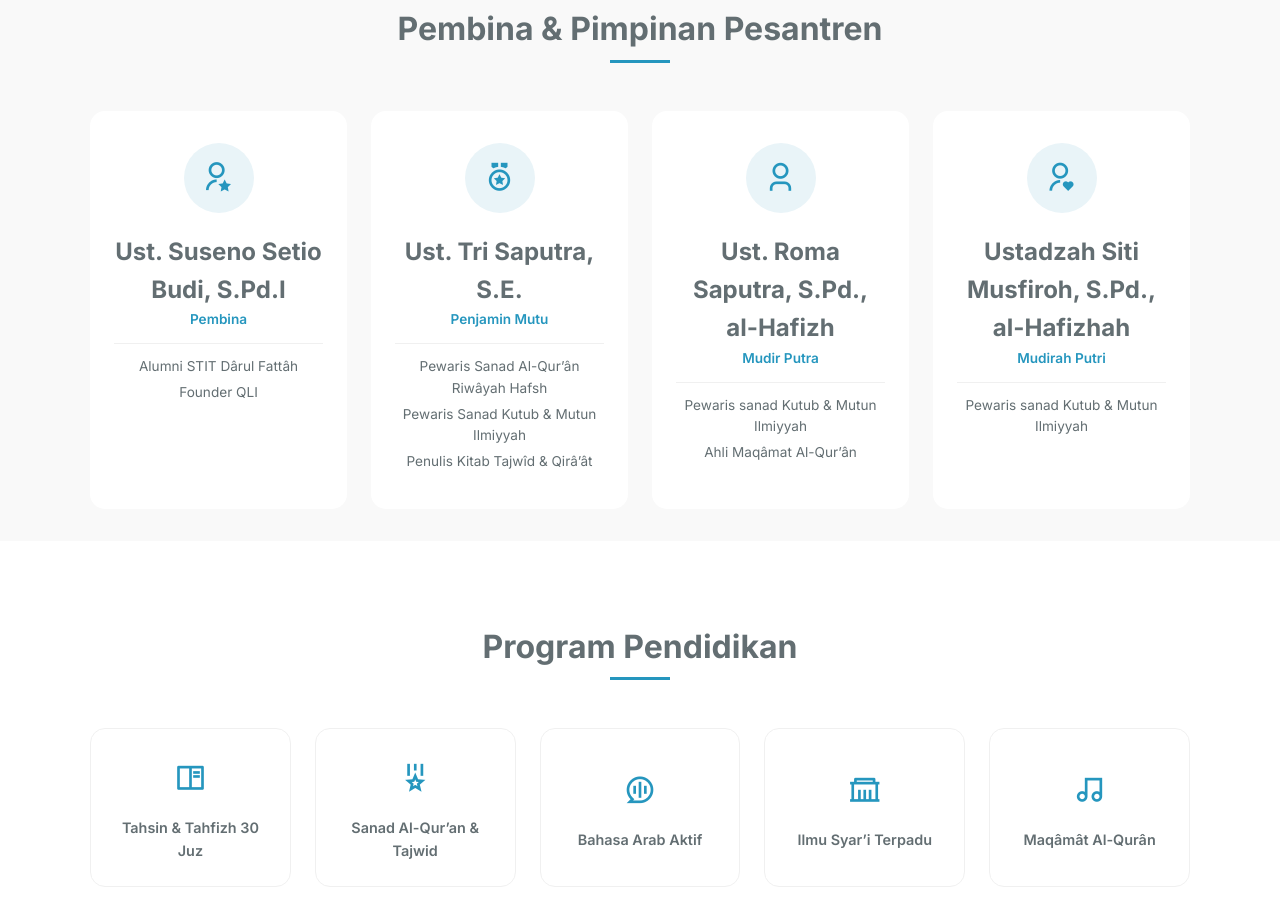
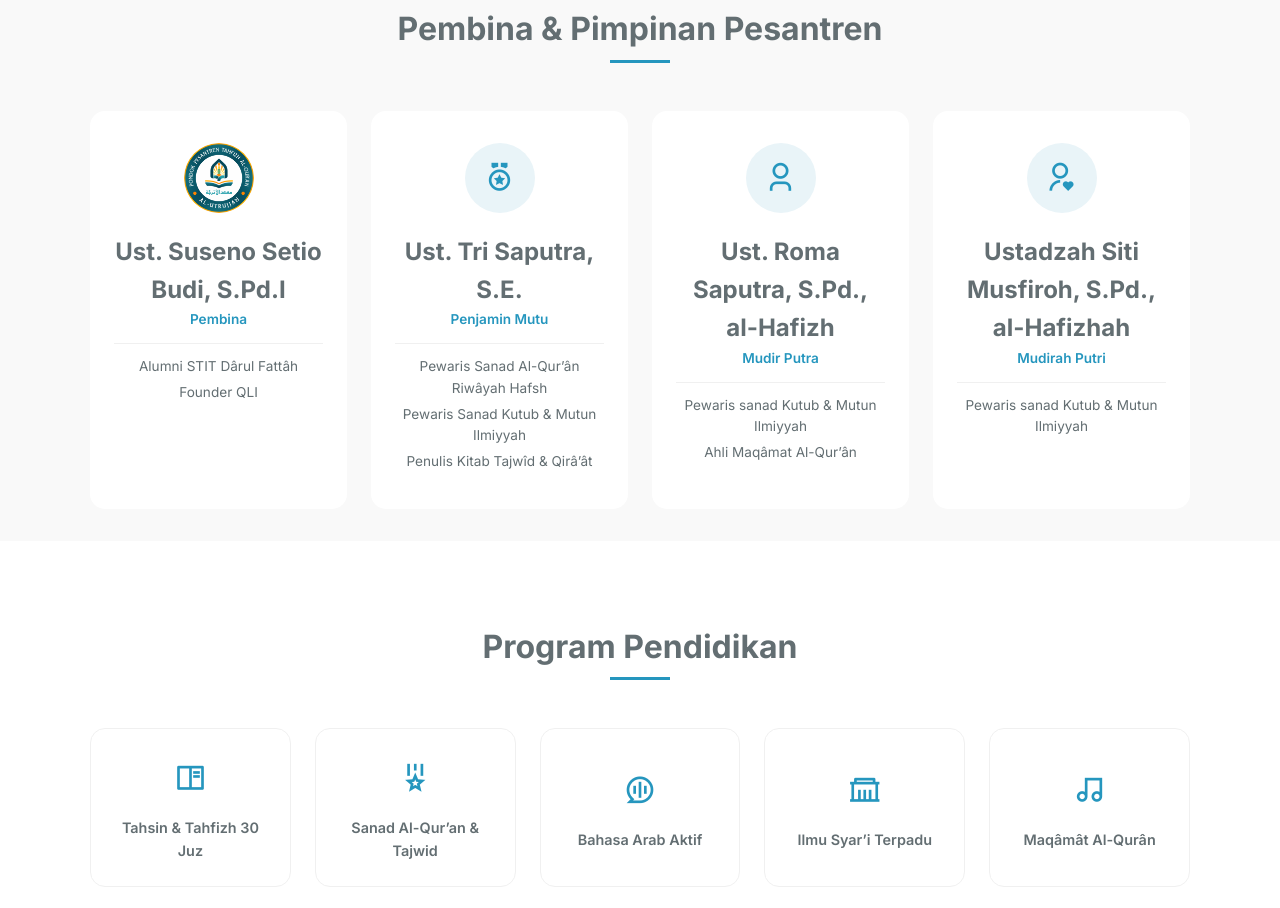
Before and after one commit to farisalarkan03/pptqalutrujjah, a plain HTML site: page index.html in a window 1280 px wide. Shown: the part 1564-2472 px from the top of the page. Drawn offline with nearby package versions, Linux system fonts and the light colour scheme.

Commit message:
Update Ust. Suseno's profile picture with logo

```diff
--- a/index.html
+++ b/index.html
@@ -136,7 +136,9 @@
                 <div class="leaders-grid grid">
                     <!-- Pembina -->
                     <div class="leader-card" data-aos="fade-up">
-                        <div class="leader-avatar"><i class="ri-user-star-line"></i></div>
+                        <div class="leader-avatar">
+                            <img src="img/logopondok.png" alt="Ust. Suseno Setio Budi">
+                        </div>
                         <h3>Ust. Suseno Setio Budi, S.Pd.I</h3>
                         <p class="leader-role">Pembina</p>
                         <ul class="leader-details">
--- a/style.css
+++ b/style.css
@@ -356,6 +356,13 @@ img {
     justify-content: center;
     font-size: 2rem;
     margin-bottom: 1.25rem;
+    overflow: hidden;
+}
+
+.leader-avatar img {
+    width: 100%;
+    height: 100%;
+    object-fit: cover;
 }
 
 .leader-role {
```
